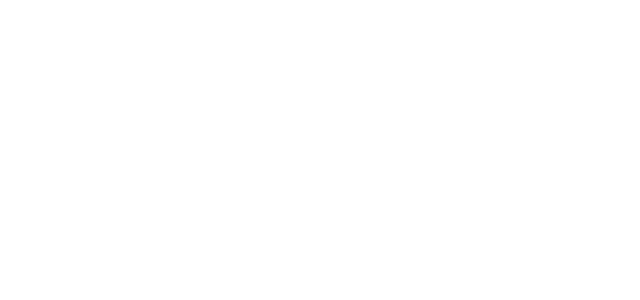
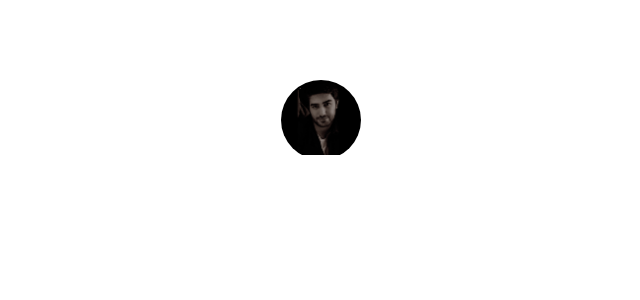
Before and after one commit to a-shahrabi/Ardavan_Portfolio, a Next.js app: page / in a window 1280 px wide. Shown: the top 300 px of the page, without its empty margins (87-727 px from the left). Built offline with nearby package versions, Linux system fonts and the light colour scheme.

Commit message:
toggle fixed

```diff
--- a/app/page.tsx
+++ b/app/page.tsx
@@ -1,11 +1,23 @@
 "use client"
+import Image from "next/image";
+import themeToggle from "../components/theme-toggle";
 
 export default function Home() {
   return (
-
-     <div className = "min-h-screen bg-white dark:bg-black text-black dark:text-white transition-colors duration-300">
-      <div className="mx-auto"></div>
-     </div>
+    <div className="min-h-screen bg-white dark:bg-black text-black dark:text-white transition-colors duration-300">
+      <div className="mx-auto max-w-xl px-4 py-20">
+        <header className="flex-items-center justify-between mb-12">
+          <div className="w-20 h-20 rounded-full overflow-hidden">
+            <Image
+              src="/1.jpeg"
+              alt="profile picture"
+              className="cursor-pointer transition-all duration-300 hover:scale-110"
+              width={80}
+              height={80}
+            />
+          </div>
+        </header>
+      </div>
+    </div>
   );
 }
-//ko
--- a/components/theme-toggle.tsx
+++ b/components/theme-toggle.tsx
@@ -4,7 +4,7 @@
 import { Button } from "./ui/button";
 import { FaMoon, FaSun } from "react-icons/fa";
 
-export function themeToggle() {
+export default function themeToggle() {
     const { theme, setTheme } = useTheme();
 
     return (
```
Also changed, not shown: public/1.jpeg (added).
